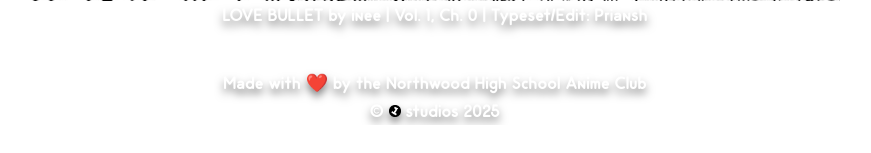
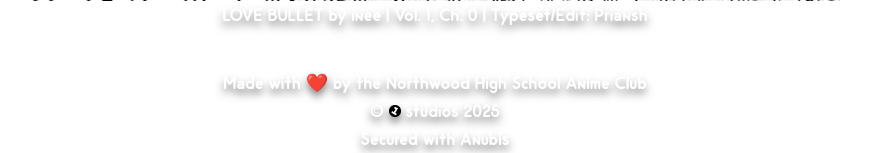
Before and after one commit to primitt/nac.moe, a Flask app: page / in a window 1280 px wide. Shown: the part 4712-4865 px from the top of the page, without its empty margins (205-1076 px from the left). Before the commit the page ends 4837 px from the top, so only its background shows below. Run offline with Flask 3, Linux system fonts and the light colour scheme; some libraries are stand-ins or nearby versions; some web fonts are replaced.

Commit message:
some updates

```diff
--- a/templates/footer.html
+++ b/templates/footer.html
@@ -3,6 +3,7 @@
         style="filter: drop-shadow(0px 5px 4px rgba(0, 0, 0, 0.5));">
         Made with ❤️ by the Northwood High School Anime Club
         <br>
-        © <img src="/media/onestudioslogo_blackwhite.png" class="h-4 inline-block pb-1" /> studios 2025
+        © <img src="/media/onestudioslogo_blackwhite.png" class="h-4 inline-block pb-1" /> studios 2025<br>
+        Secured with Anubis
     </footer>
 {% endblock %}
--- a/templates/index.html
+++ b/templates/index.html
@@ -136,7 +136,7 @@
                 <div class="md:flex justify-center mt-7 odinregular gap-3">
 
                     <div class="tooltip" data-tip="This will redirect you to Google Forms">
-                        <a href="/reg" class="btn bg-[#F4ACB7] btn-ghost hover:bg-[#D0929B] text-xl">
+                        <a href="/reg" class="btn bg-[#8400FF] btn-ghost hover:bg-[#7200DD] text-xl text-black">
                             <svg xmlns="http://www.w3.org/2000/svg" height="24px" viewBox="0 -960 960 960" width="24px"
                                 fill="#000000">
                                 <path
```
